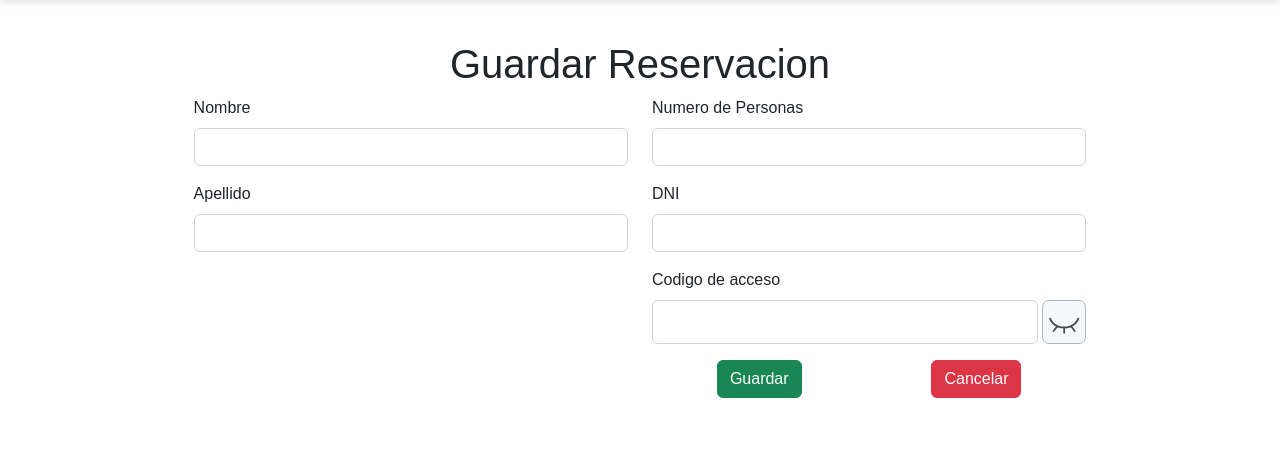
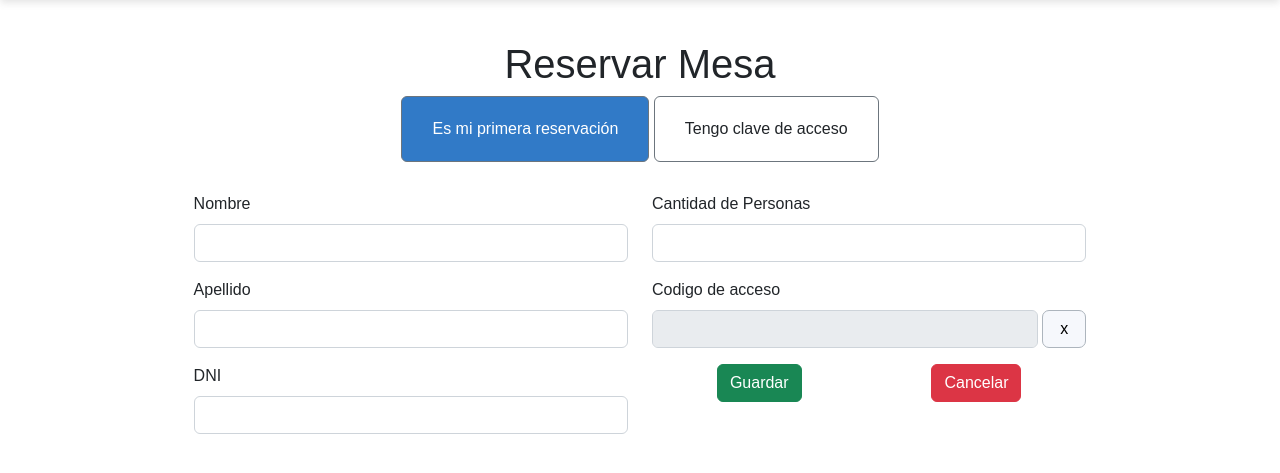
Before and after one commit to GaleanoSantiago/mvc-restaurante, a PHP site: page /views/reservacion/create.php in a window 1280 px wide. Shown: the part 56-529 px from the top of the page. Run offline with PHP 8.4, Linux system fonts and the light colour scheme; some libraries are stand-ins or nearby versions.

Commit message:
modificacion clientes y reservaciones

```diff
--- a/assets/css/style.css
+++ b/assets/css/style.css
@@ -514,3 +514,24 @@ footer a:hover{
     font-size:1.1rem;
     /* font-weight:normal; */
 }
+
+.clienteCards{
+    margin-bottom:30px;
+}
+
+.btn-clienteCard{
+    padding:20px 30px;
+    border:1px solid var(--bs-secondary);
+}
+.btn-clienteCard:hover{
+    border:1px solid var(--bs-secondary);
+    background:var(--blueBright);
+    color:#fff;
+
+}
+.btn-clienteCard.activado{
+    border:1px solid var(--bs-secondary) !important;
+    background:var(--blueBright) !important;
+    color:#fff !important;
+
+}
--- /dev/null
+++ b/assets/js/generador_clave.js
@@ -0,0 +1,64 @@
+const formCliente = document.getElementById("formCliente") || null;
+const btnClave = document.getElementById("btn_clave") || null;
+const inputClave = document.getElementById("input_clave") || null;
+const btnFirst = document.querySelector(".btn-first") || null;
+const btnKey = document.querySelector(".btn-key") || null;
+const column = document.querySelector(".column-first") || null;
+const inputFirst = document.querySelectorAll(".inputFirst") || null;
+const inputHidden = document.getElementById("inputHidden") || null;
+
+const generarCodigoUnicoPersonalizado = ()=> {
+    const letras = 'ABCDEFGHIJKLMNOPQRSTUVWXYZabcdefghijklmnopqrstuvwxyz'; // Cambia a solo mayúsculas si no quieres minúsculas
+    const numeros = '0123456789';
+    let codigo = '';
+
+    // Generar las dos letras
+    for (let i = 0; i < 2; i++) {
+        const indiceAleatorio = Math.floor(Math.random() * letras.length);
+        codigo += letras[indiceAleatorio];
+    }
+
+    // Generar los tres números
+    for (let i = 0; i < 3; i++) {
+        const indiceAleatorio = Math.floor(Math.random() * numeros.length);
+        codigo += numeros[indiceAleatorio];
+    }
+
+    return codigo;
+}
+
+if(formCliente && btnClave){
+    // console.log("Estoy en el lugar correcto");
+
+    btnClave.addEventListener("click",()=>{
+        inputClave.value=generarCodigoUnicoPersonalizado();
+    })
+// Cuando se ocultan los campos de cliente
+    btnKey.addEventListener("click",()=>{
+        column.classList.add("d-none");
+        btnKey.classList.add("activado");
+        btnFirst.classList.remove("activado");
+        inputClave.disabled=false;
+        btnClave.classList.add("d-none");
+
+        inputFirst.forEach(input=>{
+            input.disabled = true;
+            input.required = false;
+        })
+        inputHidden.name="createKey";
+    })
+    // Cuando se muestran los campos clientes
+    btnFirst.addEventListener("click",()=>{
+        column.classList.remove("d-none");
+        btnFirst.classList.add("activado");
+        btnKey.classList.remove("activado");
+        inputClave.disabled=true;
+        btnClave.classList.remove("d-none");
+        inputFirst.forEach(input=>{
+            input.disabled = false;
+            input.required = true;
+        })
+        inputHidden.name="create";
+
+    })
+}
--- a/views/frontend/index.php
+++ b/views/frontend/index.php
@@ -48,8 +48,9 @@
                                 <?= $row['descripcion_mesa']?>
                             </div>
                             <div class="form-resgistrar">
-                                <form action="#" method="get">
+                                <form action="./../reservacion/create.php" method="POST">
                                     <input type="hidden" name="id_mesa" value="<?= $row["id_mesa"]?>">
+                                    <input type="hidden" name="n_mesa" value="<?= $row["n_mesa"]?>">
                                     <button type="submit" <?= ($row['id_estado'] != 1) ? 'disabled' : '' ?> class="<?= ($row['id_estado'] != 1) ? 'd-none' : '' ?> btn btn-light">Reservar</button>
                                 </form>
                             </div>
--- a/views/head/footer.php
+++ b/views/head/footer.php
@@ -6,5 +6,6 @@
     <!-- JS Propios -->
     <script src="./../../assets/js/forms.js"></script>
     <script src="./../../assets/js/validaciones_forms.js"></script>
+    <script src="./../../assets/js/generador_clave.js"></script>
 </body>
 </html>
--- a/views/reservacion/create.php
+++ b/views/reservacion/create.php
@@ -11,41 +11,60 @@
     */
     // var_dump($roles_usuario);
     // die();
+    $mesa = $_POST["id_mesa"] ?? 1;
+    $n_mesa = $_POST["n_mesa"] ?? "";
+
 ?>
 <section>
         <div class="container d-flex flex-column align-items-center">
-            <h1 class="text-center">Guardar Reservacion</h1>
+            <h1 class="text-center">Reservar Mesa <?= $n_mesa?></h1>
             <?php if(isset($_GET["msg"])=="userGuard"): ?>
                 <div class="alert alert-success alert-dismissible fade show" role="alert">
-                    <strong>Usuario</strong> guardado con exito en la base de datos.
+                    <strong>Reservación</strong> guardado con exito en la base de datos.
                     <button type="button" class="btn-close" data-bs-dismiss="alert" aria-label="Close"></button>
                 </div>
             <?php else: ?>
                 <div class=""></div>
             <?php endif; ?>
-            <form action="./functions.php" method="POST" autocomplete="off" id="formPass">
+
+                <!-- Pantalla para identificarse como usuario -->
+                <div class="clienteCards">
+                <button class="btn btn-clienteCard btn-first activado">Es mi primera reservación</button>
+                <button class="btn btn-clienteCard btn-key">Tengo clave de acceso</button>
+                </div>
+
+            <form action="./functions.php" method="POST" autocomplete="off" id="formCliente">
             <!-- input controlador -->
-            <input type="hidden" name="create">
-            <div class="row">
-                <div class="col-12 col-lg-6 col-md-6 col-sm-12">
+            <input type="hidden" id="inputHidden" name="create">
+            <div class="row  justify-content-center">
+                <div class="col-12 col-lg-6 col-md-6 col-sm-12 column-first">
                     <!-- Campos de Invisibles -->
                     <div class="">
-                        <input id="mesa" name="mesa" type="hidden" value="1" />
-                        <input id="estado" name="estado" type="hidden" value="2" />
+                        <?php
+
+                            // echo $mesa;
+                            // die();
+                        ?>
+                        <input id="mesa" name="mesa" class="form-control" type="hidden" value="<?= $mesa ?>" >
+                        <input id="estado" name="estado" type="hidden" value="2" >
                         <input id="fecha_reserva" name="fecha_reserva" type="hidden" value="<?= date('Y-m-d H:i:s')?>" />
                     </div>
 
                     <!-- Campo de Nombre -->
                     <div class="mb-3">
                         <label for="nombre" class="form-label">Nombre</label>
-                        <input type="text" name="nombre" id="nombre" class="form-control" required>
+                        <input type="text" name="nombre" id="nombre" class="form-control inputFirst" required>
                     </div>
                     <!-- Campo de Apellido -->
                     <div class="mb-3">
                         <label for="apellido" class="form-label">Apellido</label>
-                        <input type="text" name="apellido" id="apellido" class="form-control" required>
+                        <input type="text" name="apellido" id="apellido" class="form-control inputFirst" required>
                     </div>
-
+                <!-- Campo de dni -->
+                <div class="mb-3">
+                        <label for="dni" class="form-label">DNI</label>
+                        <input type="number" name="dni" id="dni" class="form-control inputFirst" required>
+                    </div>
                 </div>
 
                 <div class="col-12 col-lg-6 col-md-6 col-sm-12">
@@ -53,31 +72,20 @@
 
                     <!-- Numero de Personas-->
                     <div class="mb-3">
-                        <label for="num_personas" class="form-label">Numero de Personas</label>
+                        <label for="num_personas" class="form-label">Cantidad de Personas</label>
                         <input type="number" name="num_personas" id="num_personas" class="form-control" required>
                     </div>
 
-                    <!-- Campo de Teléfono -->
-                    <div class="mb-3">
-                        <label for="dni" class="form-label">DNI</label>
-                        <input type="number" name="dni" id="dni" class="form-control" required>
-                    </div>
+
 
                  <!-- Codigo de acceso -->
                  <div class="mb-3">
-                        <label for="password" class="form-label">Codigo de acceso</label>
+                        <label for="clave_acceso" class="form-label">Codigo de acceso</label>
                         <div class="form-pass-div d-flex gap-1">
-                            <input type="password" name="clave_acceso" id="password" class="form-control" required>
-                            <button type="button" id="btnMostrar">
+                            <input type="text" name="clave_acceso" disabled id="input_clave" class="form-control" required>
+                            <button type="button" id="btn_clave">
                                 <span>
-                                    <!-- Botón con ojo -->
-                                    <svg viewBox="0 0 24 24" fill="none" xmlns="http://www.w3.org/2000/svg">
-                                        <g id="SVGRepo_iconCarrier">
-                                            <path
-                                            d="M4 10C4 10 5.6 15 12 15M12 15C18.4 15 20 10 20 10M12 15V18M18 17L16 14.5M6 17L8 14.5"
-                                            stroke="#464455" stroke-linecap="round" stroke-linejoin="round"></path>
-                                        </g>
-                                    </svg>
+                                    x
                                 </span>
                             </button>
                         </div>
@@ -86,7 +94,7 @@
                 <div class="col-12">
                     <div class="mb-3 d-flex justify-content-around">
                         <input type="submit" value="Guardar" class="btn btn-success">
-                        <a href="./reservacion_list.php" class="btn btn-danger">Cancelar</a>
+                        <a href="./index.php" class="btn btn-danger">Cancelar</a>
                     </div>
                 </div>
             </div>
```
Also changed, not shown: controllers/ClienteController.php (added, +41 -0 lines), controllers/ReservacionesController.php (+28 -18 lines), models/Clientes.php (added, +42 -0 lines), models/Reservaciones.php (+1 -21 lines), views/reservacion/functions.php (+17 -0 lines), views/reservacion/index.php (renamed from views/reservacion/reservacion_list.php).
